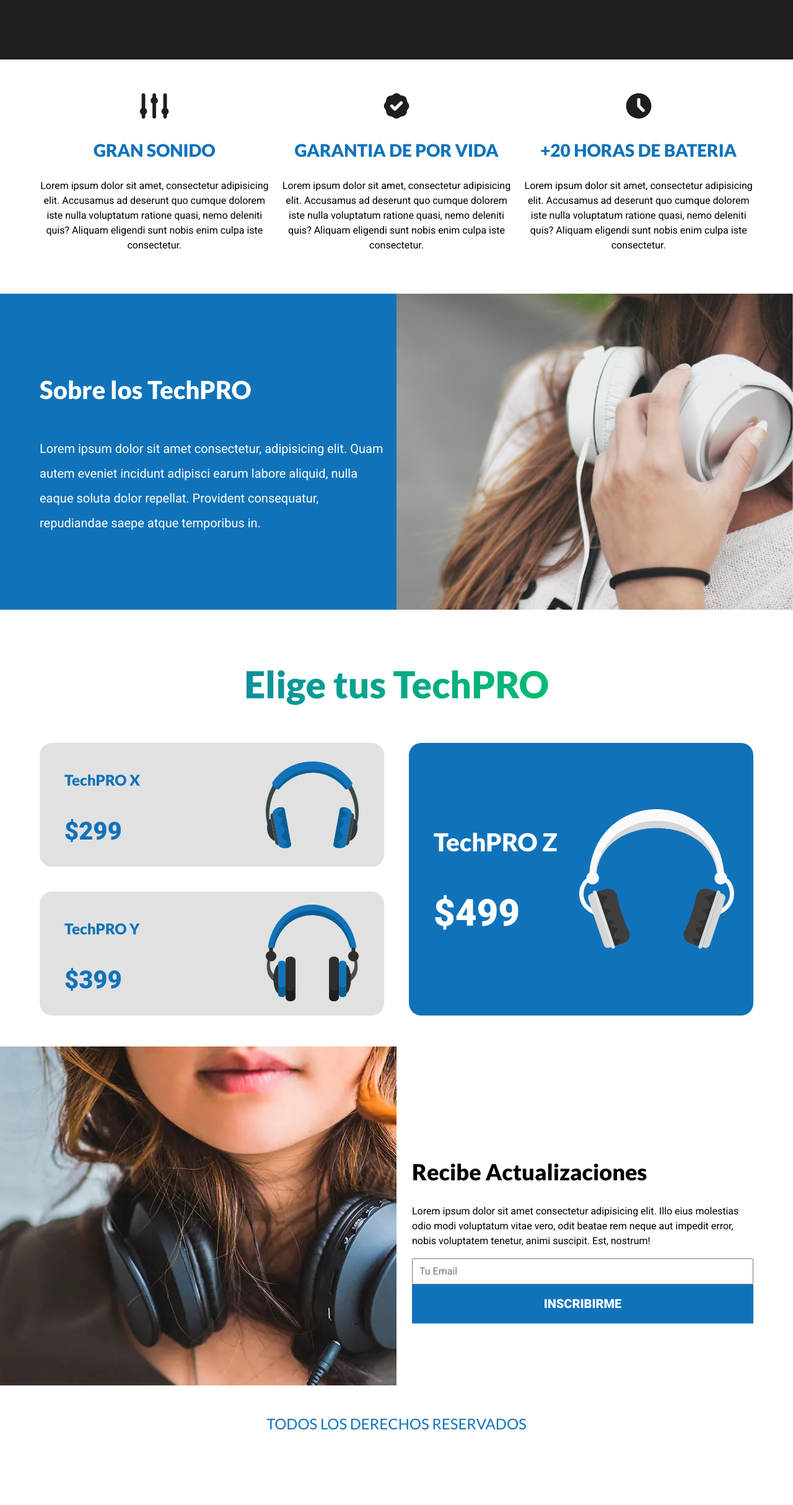
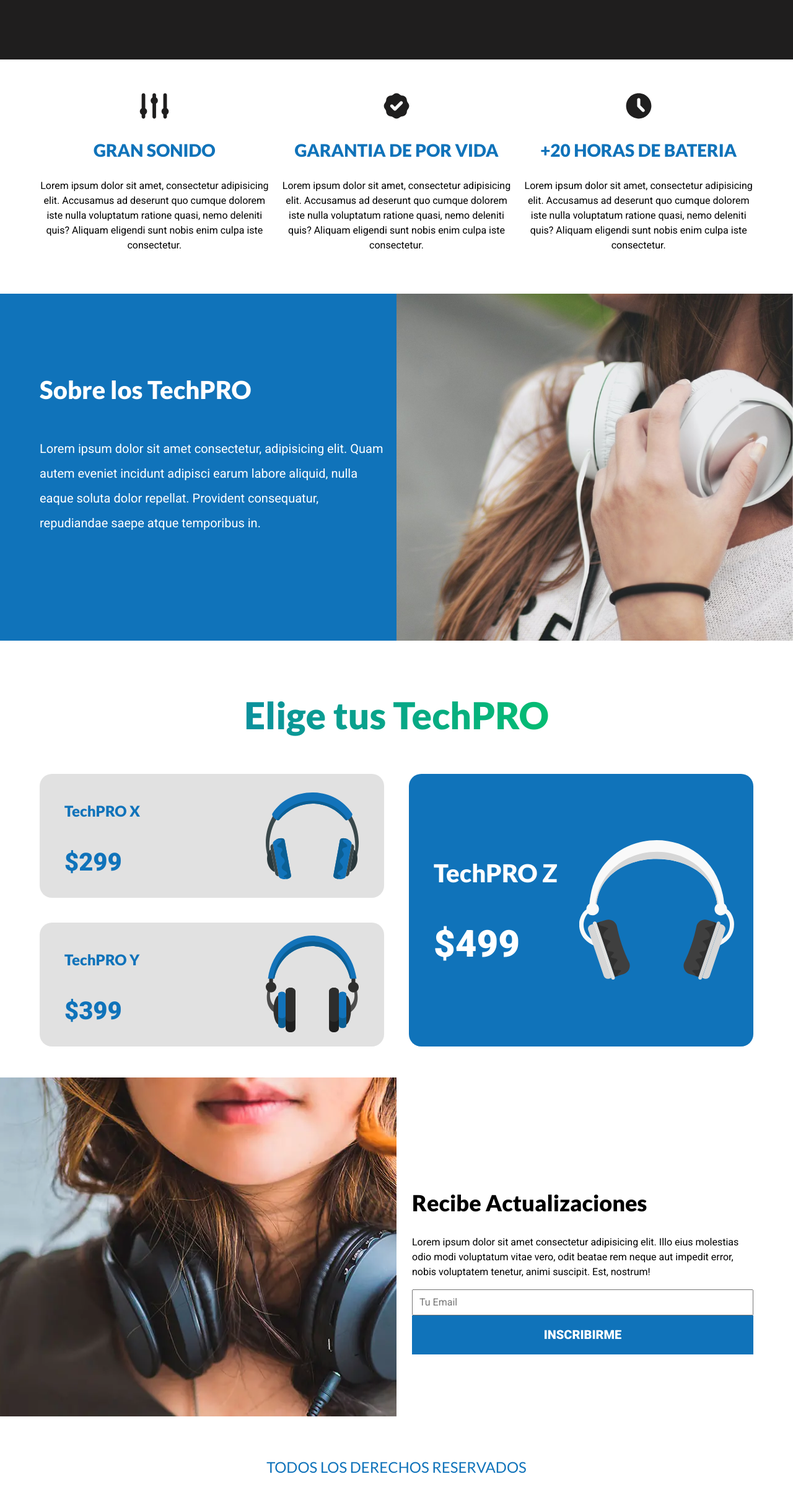
Before and after one commit to joelcascar/proyecto-protech, a plain HTML site: page index.html in a window 1280 px wide. Shown: the part 589-3018 px from the top of the page at 62% size. Before the commit the page ends 2949 px from the top, so only its background shows below. Drawn offline with Linux system fonts and the light colour scheme.

Commit message:
pequeñas modificaciones

```diff
--- a/css/styles.css
+++ b/css/styles.css
@@ -173,6 +173,7 @@ img{
     background-position: right;
     background-repeat: repeat, no-repeat;
     background-size: 100%, 110rem;
+    padding-bottom: var(--separacion);
 }
 
 .notavif.notwebp .sobre-tech{
@@ -393,7 +394,7 @@ img{
 
 .contenido-newsletter{
     display: grid;
-    grid-template-rows: repeat(2, 30rem);
+    grid-template-rows: repeat(2, 35rem);
     gap: var(--separacion);
 }
 
@@ -438,5 +439,5 @@ img{
     text-transform: uppercase;
     font-size: 2.4rem;
     color: var(--primario);
-    padding: 2rem 0;
+    padding: 4rem 0;
 }
--- a/index.html
+++ b/index.html
@@ -95,7 +95,9 @@
                     <div class="input">
                         <input type="text" placeholder="Tu Email">
                     </div>
-                    <input type="submit" value="Inscribirme">
+                    <div>
+                        <input type="submit" value="Inscribirme">
+                    </div>
                 </form>
             </div>
         </div>
```
